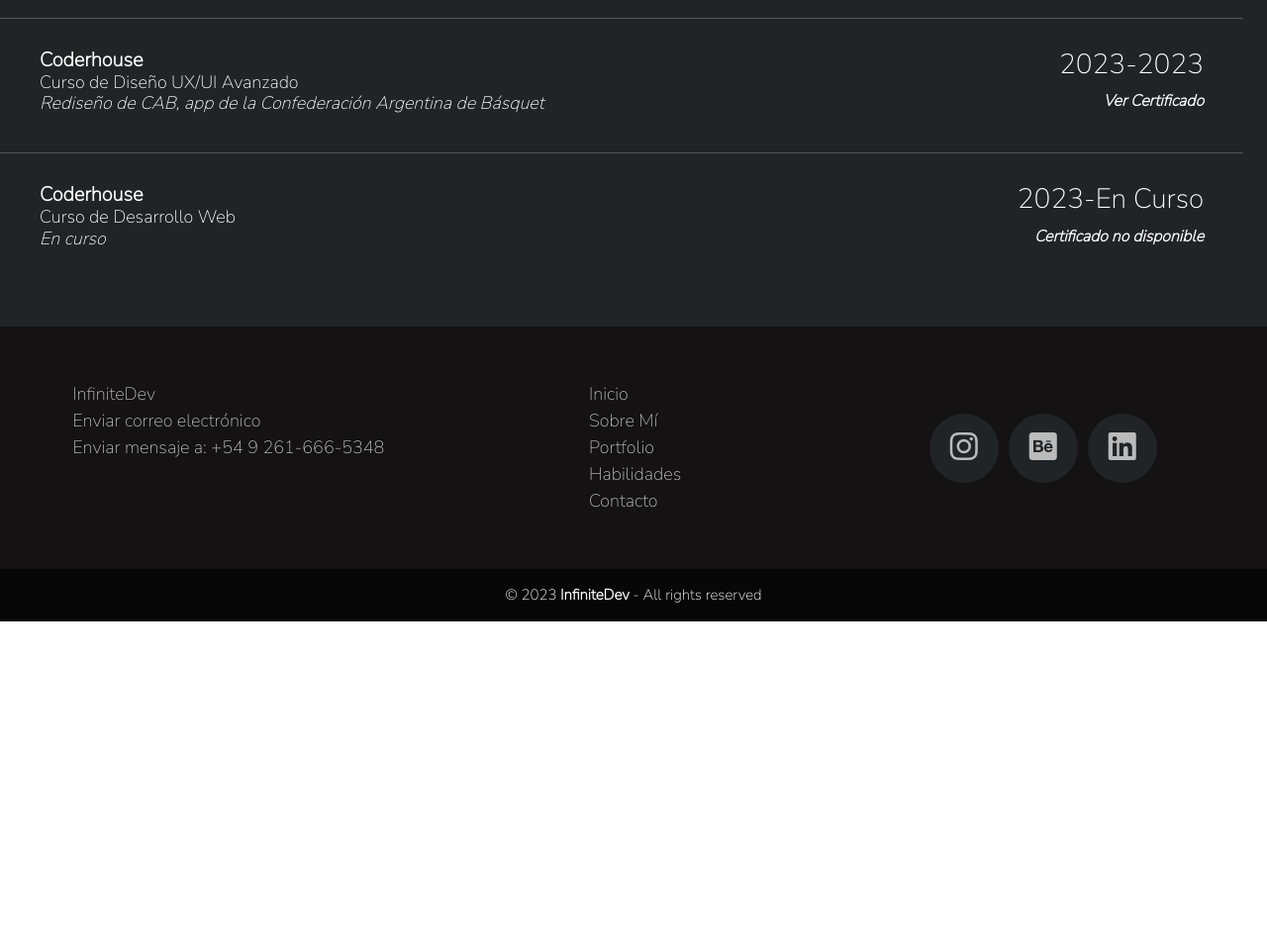
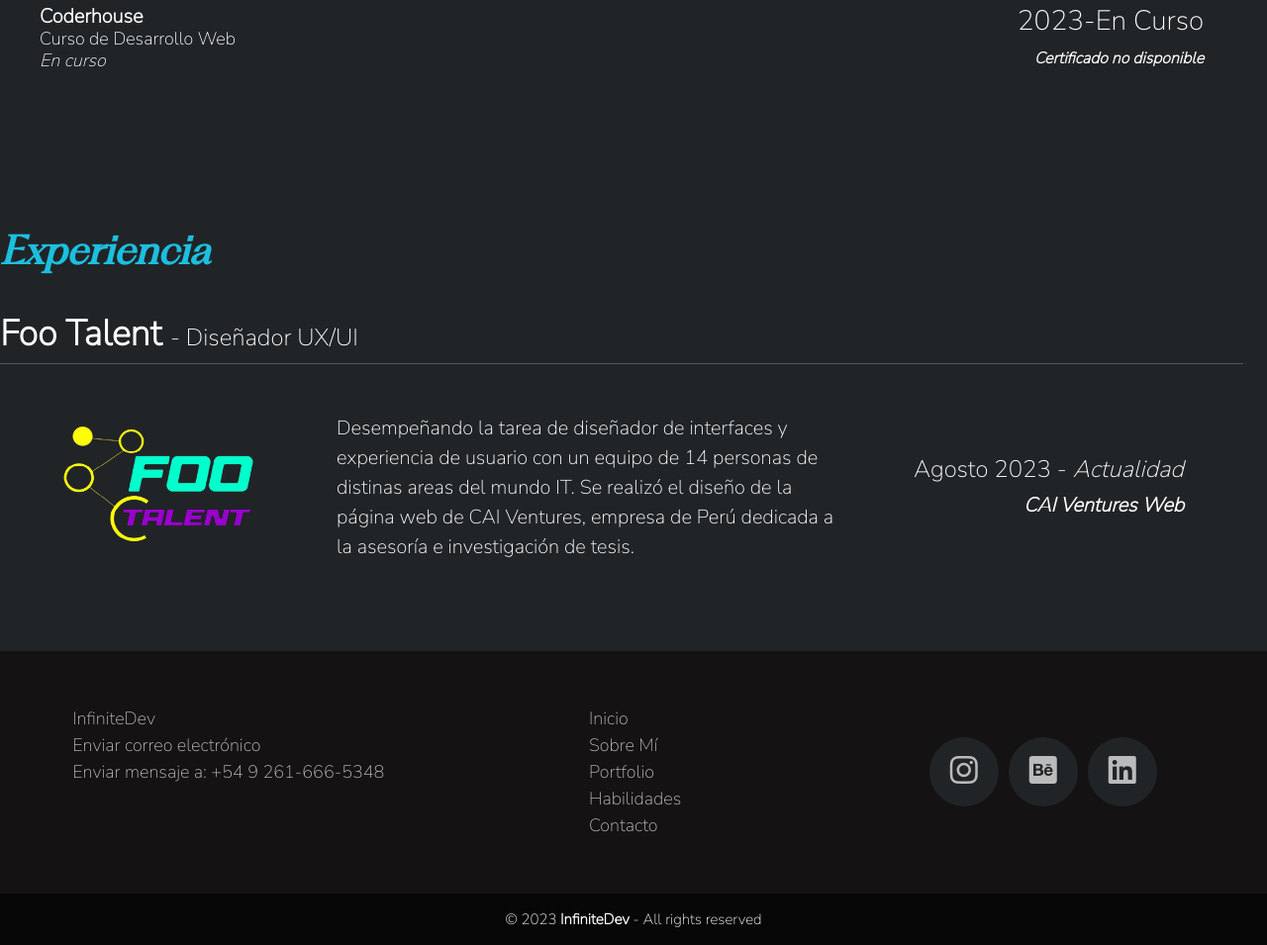
Before and after one commit to BautiCentorbi/PF-CENTORBI, a website: page pages/about.html in a window 1280 px wide. Shown: the part 1696-2651 px from the top of the page at 99% size. Before the commit the page ends 2324 px from the top, so only its background shows below. Drawn offline with nearby package versions, Linux system fonts and the light colour scheme.

Commit message:
Experiencia+BugFix 1.3.4

```diff
--- a/pages/about.html
+++ b/pages/about.html
@@ -60,7 +60,7 @@
                         <span>Bautista Centorbi</span>
                     </h1>
                     <p>
-                        Hola, soy Bautista Centorbi, diseñador UX/UI jr. Tengo 19 años, me considero un amante de la tecnología y de aprender cosas nuevas. En este momento me encuentro realizando el prototipo o maquetado de mi página web para el curso de Desarrollo Web en Coderhouse. Es justamente para esto que estoy diseñando la web. La utilizaré a modo de portfolio y para aplicar cada una de las características y actividades necesarias.
+                        Hola, soy Bautista Centorbi, Diseñador Web. Tengo 19 años, me considero un amante de la tecnología y de aprender cosas nuevas. A continuación se muestra un poco más de mi, mis experiencias y educación.
                     </p>
                     <a href="#educacion-boton" class="education-btn"><button>EDUCACIÓN</button></a>
                     <a href="./contact.html" class="contact-btn"><button>CONTÁCTAME</button></a>
@@ -102,7 +102,7 @@
         <section id="educacion-boton" class="education-section">
             <div class="container-fluid">
                 <div id="education-h2" class="row">
-                    <h2> Educación & Experiencia </h2>
+                    <h2> Educación</h2>
                 <article class="row" id="educacion">
                     <div class="col-12" id="psp-illustrator">
                         <div class="left-education">
@@ -168,6 +168,32 @@
                 </div>
             </div>
         </section>
+        <section id="experience-section" class="container-fluid">
+            <div id="experiencia" class="row">
+                <h2>Experiencia</h2>
+                <div class="col-12">
+                    <div class="company">
+                        <h3>
+                            <span>Foo Talent </span>
+                            -  Diseñador UX/UI
+                        </h3>
+                    </div>
+                    <div class="experience-container">
+                        <img src="../multimedia/img/FooTalent.png" alt="Logo de Foo Talent, startup dedicada a la obtención de experiencias reales para personas en proceso de aprendizaje o con poca experiencia laboral.">
+                        <p>
+                            Desempeñando la tarea de diseñador de interfaces y experiencia de usuario con un equipo de 14 personas de distinas areas del mundo IT. Se realizó el diseño de la página web de CAI Ventures, empresa de Perú dedicada a la asesoría e investigación de tesis.
+                        </p>
+                        <div class="right-experience">
+                            <h4>
+                                Agosto 2023 -
+                                <em>Actualidad</em>
+                            </h4>
+                            <a href="https://www.caiventuresconsultoria.com/" target="_blank">CAI Ventures Web</a>
+                        </div>
+                    </div>
+                </div>
+            </div>
+        </section>
     </main>
 
     <!-- Footer -->
--- a/scss/main.scss
+++ b/scss/main.scss
@@ -102,6 +102,7 @@
         width: fit-content;
             span {
                 display: inline-block !important;
+                font-family: monospace;
                 overflow: hidden;
                 border-right: .15em solid #fff;
                 white-space: nowrap;
@@ -613,11 +614,14 @@
             font-size: 38px;
             font-weight: bold;
             margin: 40px 0;
+            color: $primary-color;
+            font-family: Fragment;
+            font-style: italic;
         }
 }
 #educacion {
     width: 100%;
-        .left-education h4{
+        .left-education h3{
             font-weight: normal;
                 span {
                     font-weight: bold;
@@ -656,6 +660,64 @@
 #webd{
     @include certificates;
 }
+
+// About-Experiencia
+
+#experience-section {
+    @extend .education-section;
+}
+#experiencia {
+    width: 100%;
+        .company {
+            h3 {
+                font-size: 24px;
+                span {
+                    font-weight: bold;
+                    font-size: 36px;
+                    font-style: normal;
+                }
+            }
+        }
+}
+.experience-container {
+    display: flex !important;
+    justify-content: space-between;
+    align-items: center;
+    padding: 0;
+    margin: 0;
+    padding: 30px 20px;
+    border-top: 1px solid $cards-color;
+        img {
+            width: 200px;
+            height: auto;
+            margin: 20px 40px;
+        }
+        p {
+            margin: 20px 40px;
+            font-size: 20px;
+        }
+        .right-experience {
+            flex-shrink: 0;
+            margin: 20px 40px;
+            width: max-content;
+            text-align: right;
+            h3 {
+                font-size: 24px;
+            }
+            a {
+                color: #fff;
+                font-size: 20px;
+                font-weight: bold;
+                font-style: italic;
+                text-decoration: none;
+                transition: all 0.3s ease;
+                    &:hover {
+                        color: $primary-color;
+                    }
+            }
+        }
+}
+
 
 /* Habilidades Page */
 
```
Also changed, not shown: css/main.css, multimedia/img/FooTalent.png (added), multimedia/img/meimage.jpg (deleted), multimedia/img/softskills.png (deleted), 1 other file.
